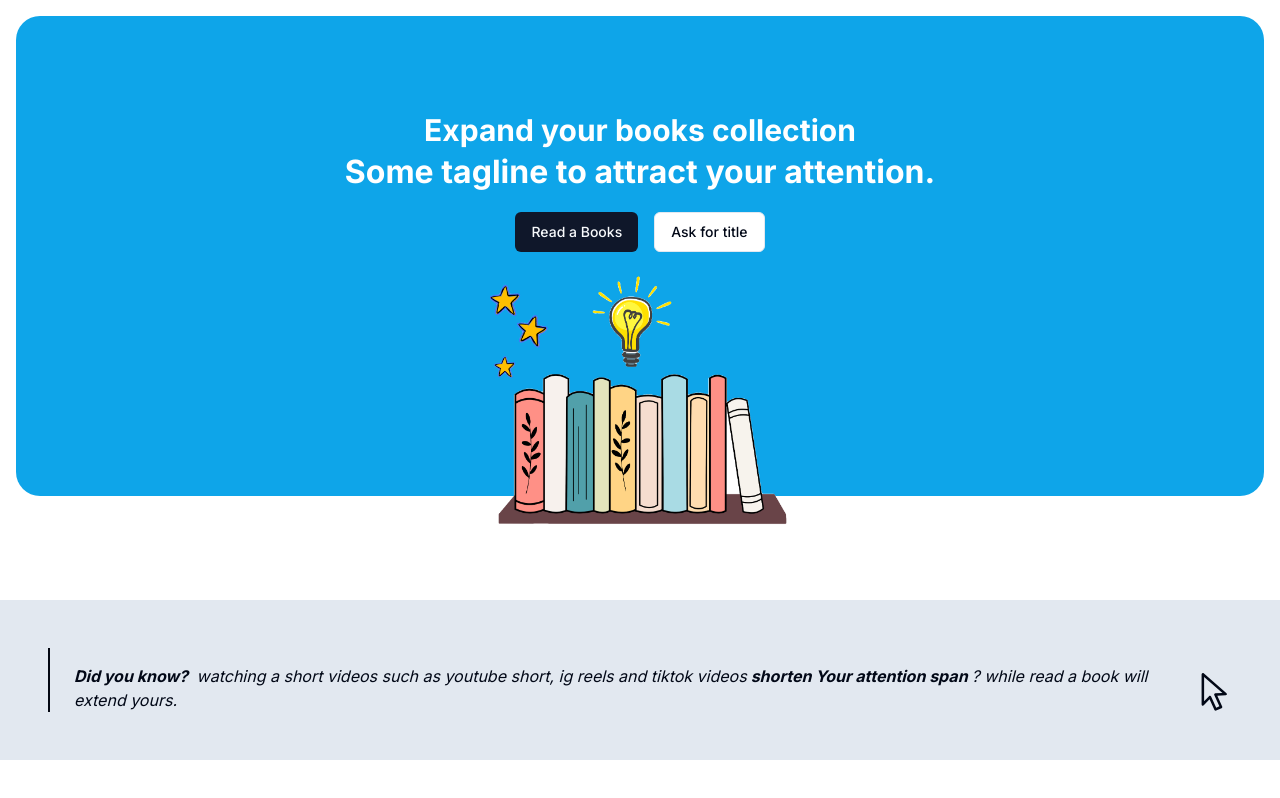
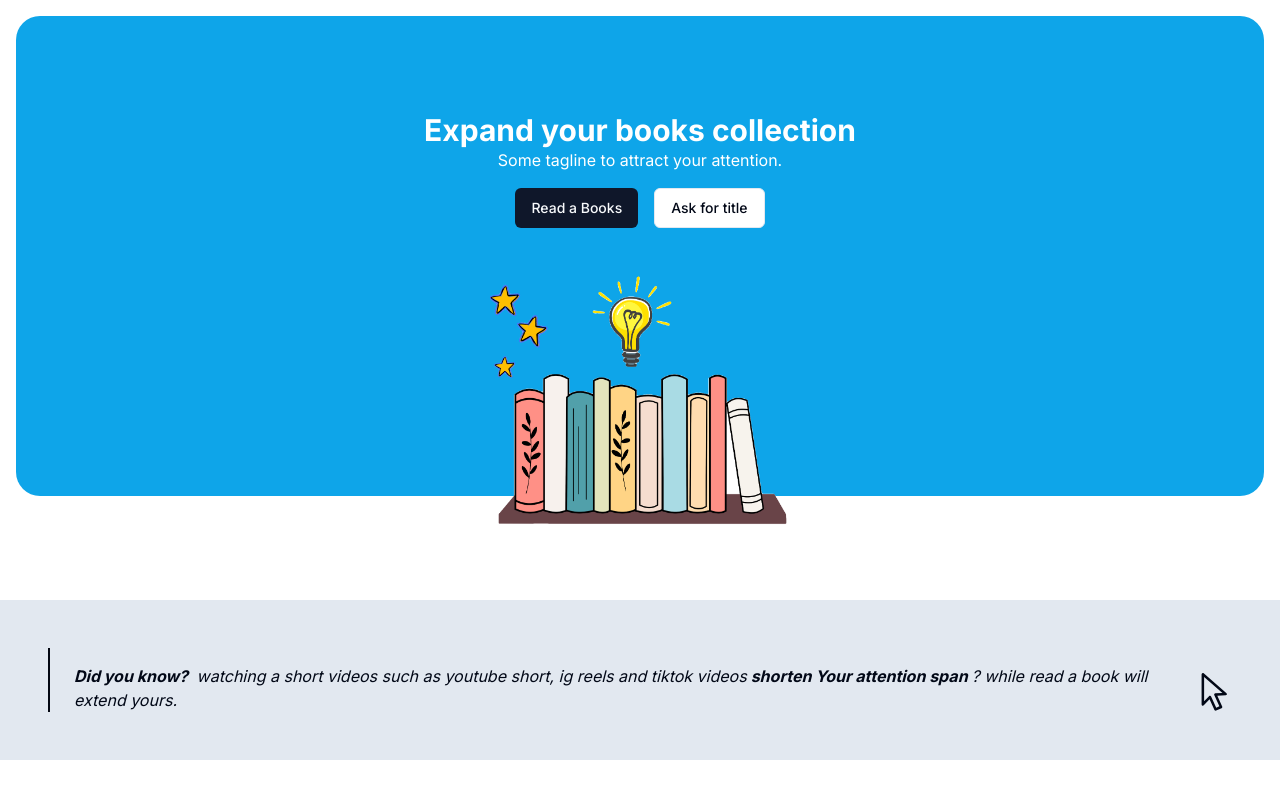
Before and after one commit to askpradana/project-books, a Next.js app: page / in a window 1280 px wide. Built offline with nearby package versions, Linux system fonts and the light colour scheme.

Commit message:
style: restyle the fact and header func

```diff
--- a/app/components/fact.tsx
+++ b/app/components/fact.tsx
@@ -1,7 +1,7 @@
 export default function Fact() {
 	return (
-		<div className="flex flex-row justify-center items-end">
-			<div className="bg-slate-200 flex flex-row p-12 items-end">
+		<div className="flex flex-row justify-center items-end bg-slate-200">
+			<div className=" flex flex-row p-12 items-end">
 				<blockquote className="flex flex-row items-end pl-6 border-l-2 border-gray-950 italic pt-4">
 					<div>
 						<strong className="pr-1">Did you know?</strong> watching a short
--- a/app/components/header.tsx
+++ b/app/components/header.tsx
@@ -9,7 +9,7 @@ export default function Header() {
 				<div className="flex flex-col items-center gap-4 mt-24">
 					<div className="flex flex-col items-center text-white">
 						<h1 className="text-3xl font-bold">Expand your books collection</h1>
-						<h1 className="text-md">Some tagline to attract your attention.</h1>
+						<p className="text-md">Some tagline to attract your attention.</p>
 					</div>
 					<div className="flex flex-row gap-4">
 						<Button>Read a Books</Button>
```
